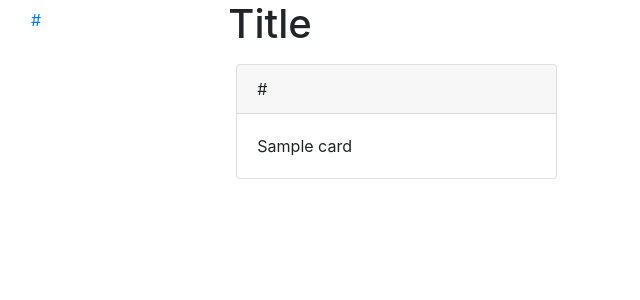
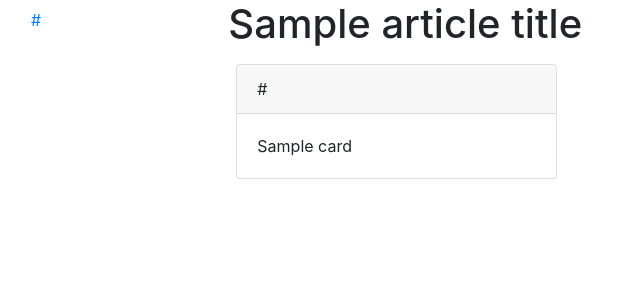
Before and after one commit to ynrfin/step-cards, a Flask app: template templates/base-with-cards.html in a window 1280 px wide. Shown: the top 300 px of the page, without its empty margins (0-640 px from the left). Run offline with Flask 2, Linux system fonts and the light colour scheme; the template is opened without the code that fills it: most values are stand-ins (such as "Sample title", 1, 10 or a date in 2020); some libraries are stand-ins or nearby versions.

Commit message:
add scan metadata on markdown for article title

```diff
--- a/app.py
+++ b/app.py
@@ -23,13 +23,22 @@ def view_article(filepath):
     md_conten = read_file_to_string(file_location)
 
     # Convert to HTML
-    generated_html=  markdown.markdown(md_conten, extensions=['fenced_code'])
+    md = markdown.Markdown(extensions=['fenced_code', 'meta'])
+    generated_html = md.convert(md_conten)
+
+    # set title of the article from Markdown metadata
+    article_title = "-"
+    if "title" in md.Meta:
+        article_title = md.Meta['title'][0]
 
     # Separate HTML by <hr /> for card preparation
     cards = assign_cards(generated_html)
 
     articles = scan_available_articles('articles')
-    return render_template('base-with-cards.html', cards=cards, articles_list=articles)
+    return render_template('base-with-cards.html',
+            article_title = article_title,
+            cards=cards,
+            articles_list=articles)
 
 def read_file_to_string(filepath):
     with open(filepath, 'r') as reader:
@@ -71,7 +80,7 @@ def scan_available_articles(directory):
 
                 p = pathlib.Path(filepath)
                 filepath = pathlib.Path(*p.parts[1:])
-                print(p.parts[1:])
+                #print(p.parts[1:])
                 articles_list.append(filepath)
     return articles_list
 
--- a/templates/base-with-cards.html
+++ b/templates/base-with-cards.html
@@ -19,7 +19,7 @@
                     <div class="col-10" >
                         <div class="row">
                             <div class="col-12">
-                                <h1>Title </h1>
+                                <h1>{{ article_title }} </h1>
                             </div>
 
                         </div>
```
